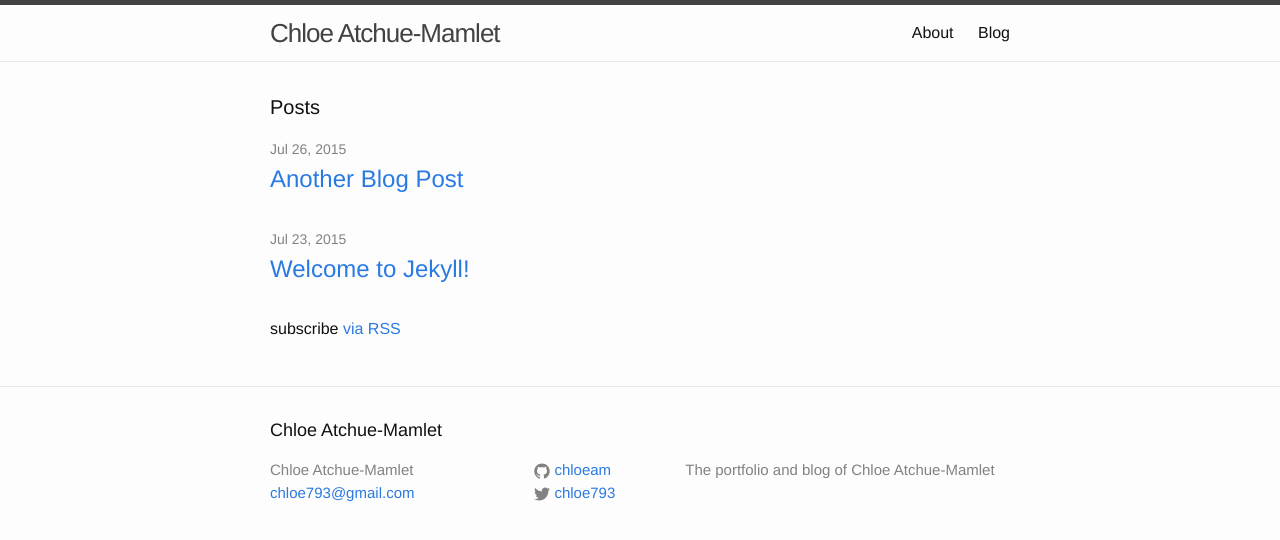
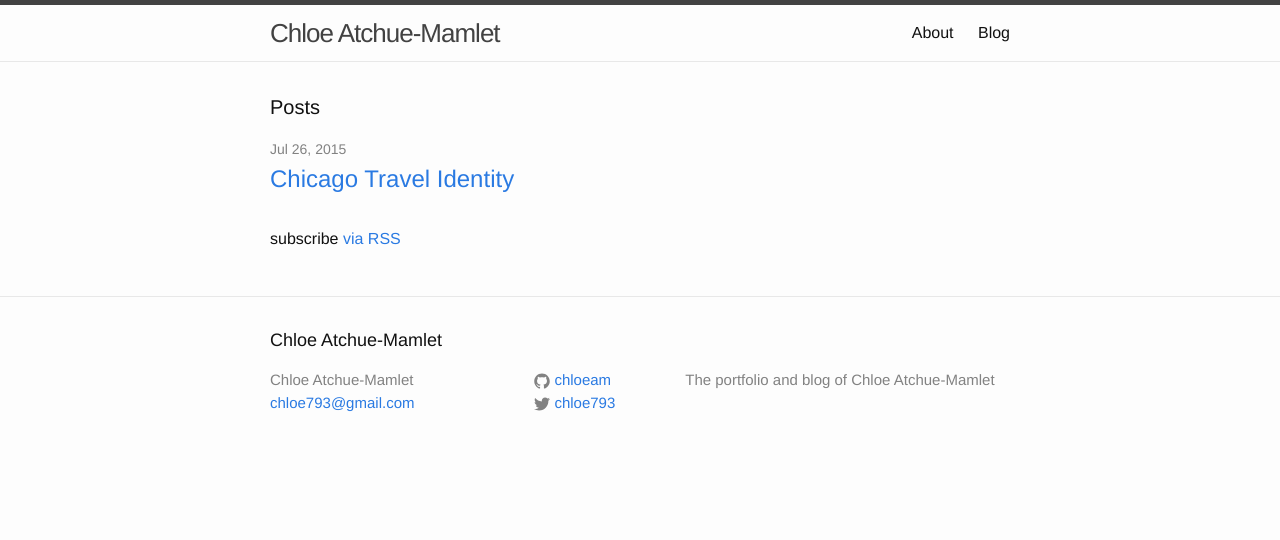
Before and after one commit to chloeam/old-site, a Jekyll site: the page built from index.html, in a window 1280 px wide. Shown: the top 540 px of the page. Built offline with Jekyll 4.4.1, drawn with Linux system fonts in a browser that asks for light colours.

Commit message:
index only shows portfolio, blog index only shows posts

```diff
--- a/_posts/2015-07-23-welcome-to-jekyll.markdown
+++ b/_posts/2015-07-23-welcome-to-jekyll.markdown
@@ -2,7 +2,7 @@
 layout: post
 title:  "Welcome to Jekyll!"
 date:   2015-07-23 17:45:53
-categories: jekyll update
+categories: jekyll update blog
 ---
 You’ll find this post in your `_posts` directory. Go ahead and edit it and re-build the site to see your changes. You can rebuild the site in many different ways, but the most common way is to run `jekyll serve`, which launches a web server and auto-regenerates your site when a file is updated.
 
--- /dev/null
+++ b/_posts/2015-07-24-chicago-travel-poster.md
@@ -0,0 +1,8 @@
+---
+layout: post
+title:  "Chicago Travel Identity"
+date:   2015-07-26
+categories: portfolio
+---
+
+Here is one of my portfolio projects
--- a/blog.html
+++ b/blog.html
@@ -7,7 +7,7 @@ permalink: /blog/
 <div class="home">
 
   <ul class="post-list">
-    {% for post in site.posts %}
+    {% for post in site.categories.blog %}
       <li>
         <span class="post-meta">{{ post.date | date: "%b %-d, %Y" }}</span>
 
--- a/index.html
+++ b/index.html
@@ -7,7 +7,7 @@ layout: default
   <h1 class="page-heading">Posts</h1>
 
   <ul class="post-list">
-    {% for post in site.posts %}
+    {% for post in site.categories.portfolio %}
       <li>
         <span class="post-meta">{{ post.date | date: "%b %-d, %Y" }}</span>
 
```
